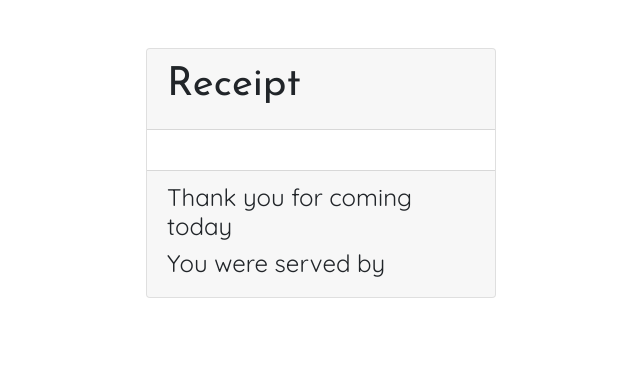
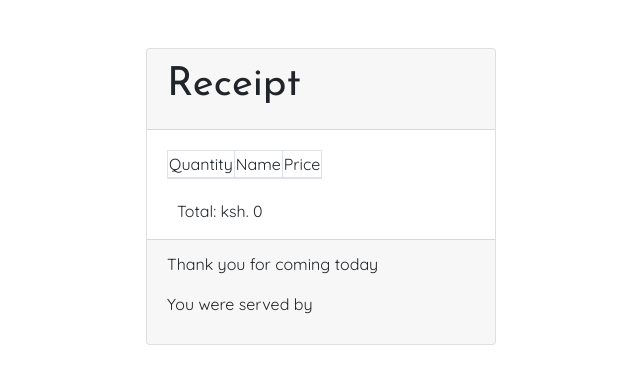
Before and after one commit to VickyMutai/kibandaski, a Django app: page /cart/checkout/ in a window 1280 px wide. Shown: the top 384 px of the page, without its empty margins (319-959 px from the left). Run offline with Django 3.2, Linux system fonts and the light colour scheme; some libraries are stand-ins or nearby versions.

Commit message:
create receipt for checkout

```diff
--- a/cart/templates/cart/checkout.html
+++ b/cart/templates/cart/checkout.html
@@ -9,11 +9,29 @@
                 <div class="card card-primary">
                     <div class="card-header"><h1>Receipt</h1></div>
                     <div class="card-body">
-
+                        <table class="table-bordered">
+                            <thead>
+                                <tr style="padding:40px">
+                                <td>Quantity</td>
+                                <td>Name</td>
+                                <td>Price</td>
+                                </tr>
+                            </thead>
+                            {% for item in cart %}
+                            <tbody>
+                                <tr style="padding:40px">
+                                    <td>{{item.quantity}} x</td>
+                                    <td>{{item.food.name}}</td>
+                                    <td>ksh. {{item.total_price}}</td>
+                                    </tr>
+                            </tbody>
+                            {% endfor %}
+                        </table>
                     </div>
+                    <p style="padding-left:30px">Total: ksh. {{ cart.get_total_price }}</p>
                     <div class="card-footer">
-                            <h4>Thank you for coming today</h4>
-                            <h4>You were served by {{current_user.username}}</h4>
+                            <p>Thank you for coming today</p>
+                            <p>You were served by {{current_user.username}}</p>
                     </div>
                 </div>
             </div>
```
